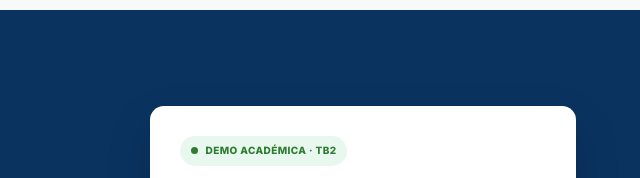
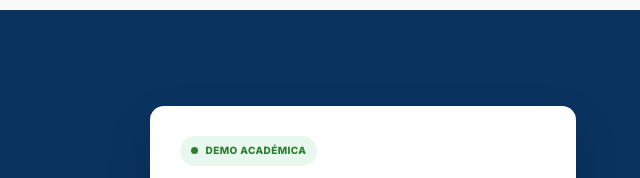
Before and after one commit to IHC-Grupo-2/IHC_TRABAJO_GRUPO_2, a plain HTML site: page index.html in a window 1280 px wide. Shown: the part 2700-2878 px from the top of the page, 640-1280 px from the left. Drawn offline with Linux system fonts and the light colour scheme.

Commit message:
chore: remove TB2 labels from site UI

```diff
--- a/index.html
+++ b/index.html
@@ -33,7 +33,7 @@
     <section id="como-funciona" class="section"><div class="container"><div class="section-intro"><span class="overline">CÓMO FUNCIONA</span><h2>Preparados antes. Conectados durante.</h2><p>Una experiencia organizada para que la comunidad sepa qué hacer antes y durante una emergencia.</p></div><div class="steps-grid"><article class="step"><div class="step-number">01</div><div class="step-icon"><svg><use href="#map"/></svg></div><h3>Prepárate con anticipación</h3><p>Identifica las zonas seguras y prepara mapas descargados y contactos de emergencia antes de que falle la conexión.</p></article><article class="step"><div class="step-number">02</div><div class="step-icon"><svg><use href="#signal"/></svg></div><h3>Recibe la alerta comunitaria</h3><p>La propuesta utiliza una red malla Bluetooth entre vecinos para propagar avisos cuando no hay internet.</p></article><article class="step"><div class="step-number">03</div><div class="step-icon"><svg><use href="#heart"/></svg></div><h3>Evacúa y reporta tu estado</h3><p>Sigue las instrucciones de evacuación y comunica con claridad si estás a salvo o necesitas auxilio.</p></article></div></div></section>
     <section id="segmentos" class="section tint"><div class="container"><div class="section-intro"><span class="overline">PARA QUIÉN</span><h2>Una comunidad, tres maneras de protegerla</h2><p>Cada perfil accede a herramientas relevantes para su responsabilidad durante la emergencia.</p></div><div class="segment-grid"><article class="segment"><div class="segment-icon"><svg><use href="#users"/></svg></div><h3>Residentes y jefes de hogar</h3><p>Alertas fáciles de entender, rutas seguras y comunicación del estado familiar.</p><a href="demo.html#familia">Probar experiencia residente <svg><use href="#arrow"/></svg></a></article><article class="segment"><div class="segment-icon"><svg><use href="#shield"/></svg></div><h3>Brigadistas y voluntarios</h3><p>Panorama comunitario, solicitudes de ayuda y coordinación de tareas prioritarias.</p><a href="demo.html#brigadas">Probar coordinación <svg><use href="#arrow"/></svg></a></article><article class="segment"><div class="segment-icon"><svg><use href="#store"/></svg></div><h3>Comerciantes locales</h3><p>Preparación del negocio, cierre preventivo y apoyo a familiares vulnerables.</p><a href="demo.html#comercio">Probar experiencia comercial <svg><use href="#arrow"/></svg></a></article></div></div></section>
     <section id="funciones" class="section"><div class="container features-layout"><div class="section-intro align-left"><span class="overline">FUNCIONALIDADES</span><h2>Diseñada para actuar, no para complicarse</h2><p>Interacciones breves, contrastes claros y mensajes precisos, de acuerdo con las guías de estilo de ResiliNet.</p><a class="button button-blue" href="demo.html">Explorar todas las funciones <svg><use href="#arrow"/></svg></a></div><div class="feature-stack"><div class="feature"><span class="feature-index">01</span><div><strong>Alertas progresivas</strong><p>Semáforo verde, amarillo, naranja y rojo con instrucciones específicas.</p></div></div><div class="feature"><span class="feature-index">02</span><div><strong>Mapas y evacuación</strong><p>Consulta de puntos de encuentro y recorridos alternativos en el prototipo.</p></div></div><div class="feature"><span class="feature-index">03</span><div><strong>Ayuda y estado familiar</strong><p>Acciones directas «Estoy a salvo» y «Auxilio», con confirmación visible.</p></div></div><div class="feature"><span class="feature-index">04</span><div><strong>Coordinación comunitaria</strong><p>Reportes vecinales, triaje de brigadistas y protección de comercios.</p></div></div></div></div></section>
-    <section id="piloto" class="section pilot"><div class="container pilot-inner"><div><span class="overline">PARTICIPA EN LA VALIDACIÓN</span><h2>Ayúdanos a mejorar ResiliNet</h2><p>Explora el prototipo y dinos qué tan claras son sus alertas, rutas e interacciones. Esta versión funciona con datos ficticios: no envía solicitudes de emergencia reales.</p><div class="pilot-places">Áreas consideradas: Chosica, Chaclacayo y San Juan de Lurigancho.</div></div><div class="pilot-card"><span class="pill"><span class="pill-dot"></span> DEMO ACADÉMICA · TB2</span><h3>Una experiencia para probar</h3><p>Sin registro y sin compartir datos personales.</p><a class="button button-orange full" href="demo.html">Entrar al simulador <svg><use href="#arrow"/></svg></a><a class="minor-link" href="#registro">También puedes dejar tu interés en el piloto</a></div></div></section>
+    <section id="piloto" class="section pilot"><div class="container pilot-inner"><div><span class="overline">PARTICIPA EN LA VALIDACIÓN</span><h2>Ayúdanos a mejorar ResiliNet</h2><p>Explora el prototipo y dinos qué tan claras son sus alertas, rutas e interacciones. Esta versión funciona con datos ficticios: no envía solicitudes de emergencia reales.</p><div class="pilot-places">Áreas consideradas: Chosica, Chaclacayo y San Juan de Lurigancho.</div></div><div class="pilot-card"><span class="pill"><span class="pill-dot"></span> DEMO ACADÉMICA</span><h3>Una experiencia para probar</h3><p>Sin registro y sin compartir datos personales.</p><a class="button button-orange full" href="demo.html">Entrar al simulador <svg><use href="#arrow"/></svg></a><a class="minor-link" href="#registro">También puedes dejar tu interés en el piloto</a></div></div></section>
     <section id="registro" class="section"><div class="container register-layout"><div class="section-intro align-left"><span class="overline">PRERREGISTRO</span><h2>Conoce las próximas actividades</h2><p>Completa los campos para experimentar la validación del formulario. No se almacenan ni envían datos desde esta versión académica.</p></div><form id="regForm" novalidate class="register-form"><label for="nombre">Nombre completo</label><input type="text" id="nombre" name="nombre" autocomplete="name" placeholder="Tu nombre" required><label for="contacto">Correo o celular</label><input type="text" id="contacto" name="contacto" placeholder="ejemplo@correo.com" required><label for="rol">Me interesa como</label><select id="rol" name="rol" required><option value="">Seleccionar perfil</option><option>Residente o jefe de hogar</option><option>Brigadista o voluntario</option><option>Comerciante local</option></select><button type="submit" class="button button-blue full">Validar mi prerregistro <svg><use href="#arrow"/></svg></button><p id="formMessage" role="status" aria-live="polite" class="form-message"></p></form></div></section>
     <section id="equipo" class="section team-section"><div class="container"><div class="section-intro"><span class="overline">EQUIPO RESILINET</span><h2>Desarrollado por Grupo 02</h2><p>Proyecto académico · IHC y Tecnologías Móviles · UPC · 2026-02</p></div><div class="team-list"><span>Rodrigo Gustavo Porras Torres</span><span>Ivette Lucero Villavicencio Dávila</span><span>Darío Enrique Farfán Abanto</span><span>Jose Matias Ramos Rodriguez</span><span>Ashlee Jhamylet Manuelo Yupanqui</span><span>Daniel Eduardo Lapa De La Cruz</span></div></div></section>
   </main>
```
